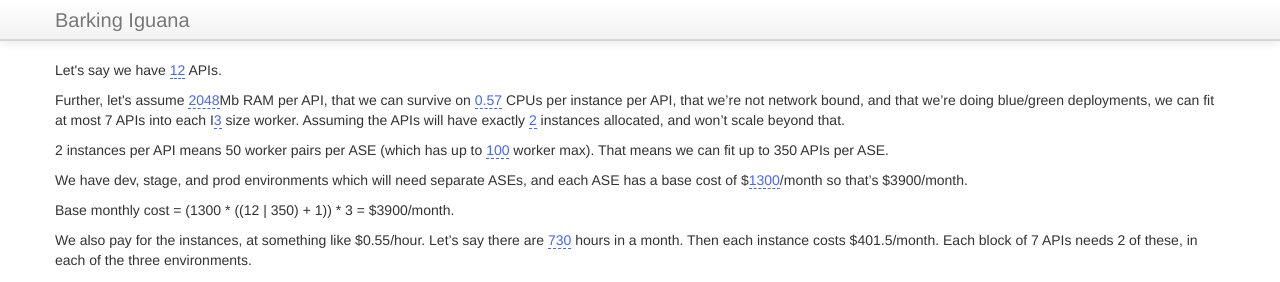
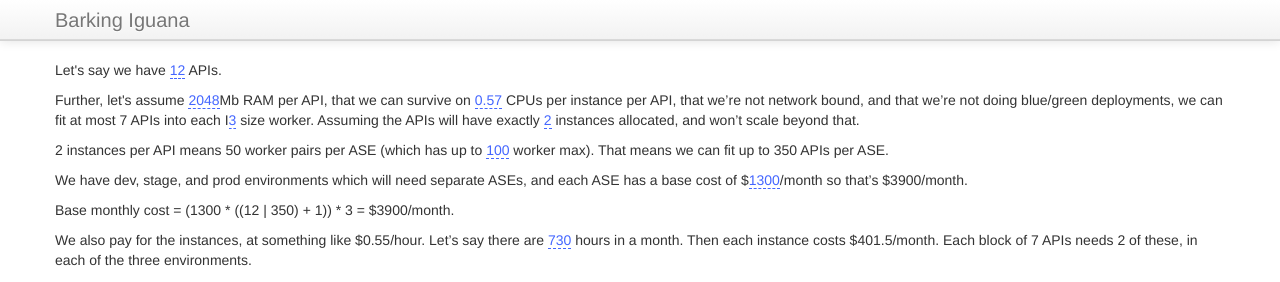
Before and after one commit to barkingiguana/barkingiguana.github.com, a Jekyll site: the page ase/index.html, which Jekyll copies as it is, in a window 1280 px wide. Shown: the top 282 px of the page. Built offline with Jekyll 4.4.1, drawn with Linux system fonts in a browser that asks for light colours.

Commit message:
It doesn't take into account Blue/Green

```diff
--- a/ase/index.html
+++ b/ase/index.html
@@ -34,7 +34,7 @@
   <div id="calculator">
 <p>Let's say we have <span data-var="apiCount" class="TKAdjustableNumber" data-min="1" data-max="10000"></span> APIs.</p>
 
-<p>Further, let's assume <span data-var="ramPerApi" class="TKAdjustableNumber" data-min="64" data-max="14336" data-step="64"></span>Mb RAM per API, that we can survive on <span data-var="cpuPerApi" class="TKAdjustableNumber" data-min="0.01" data-max="4" data-step="0.01"></span> CPUs per instance per API, that we’re not network bound, and that we’re doing blue/green deployments, we can fit at most <span data-var="apiPerInstance"></span> APIs into each I<span  data-var="instanceSize" class="TKAdjustableNumber" data-min="1" data-max="3"></span> size worker. Assuming the APIs will have exactly <span data-var="instancesPerApi" class="TKAdjustableNumber"></span> instances allocated, and won’t scale beyond that.</p>
+<p>Further, let's assume <span data-var="ramPerApi" class="TKAdjustableNumber" data-min="64" data-max="14336" data-step="64"></span>Mb RAM per API, that we can survive on <span data-var="cpuPerApi" class="TKAdjustableNumber" data-min="0.01" data-max="4" data-step="0.01"></span> CPUs per instance per API, that we’re not network bound, and that we’re not doing blue/green deployments, we can fit at most <span data-var="apiPerInstance"></span> APIs into each I<span  data-var="instanceSize" class="TKAdjustableNumber" data-min="1" data-max="3"></span> size worker. Assuming the APIs will have exactly <span data-var="instancesPerApi" class="TKAdjustableNumber"></span> instances allocated, and won’t scale beyond that.</p>
 
 <p><span data-var="instancesPerApi"></span> instances per API means <span data-var="workerPairs"></span> worker pairs per ASE (which has up to <span data-var="workersPerAse" class="TKAdjustableNumber" data-min="1" data-max="1000"></span> worker max). That means we can fit up to <span data-var="apiPerAse"></span> APIs per ASE.</p>
 
```
